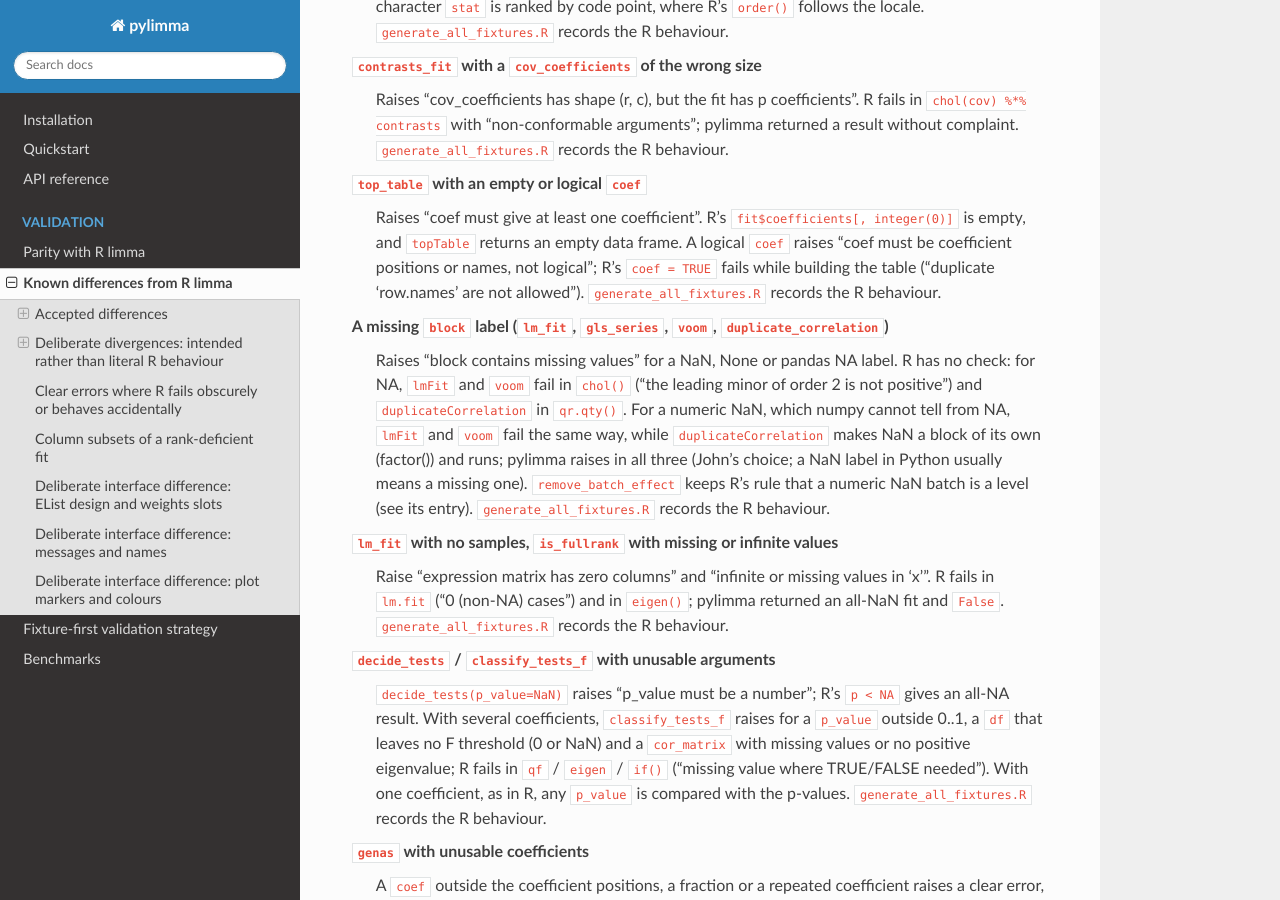
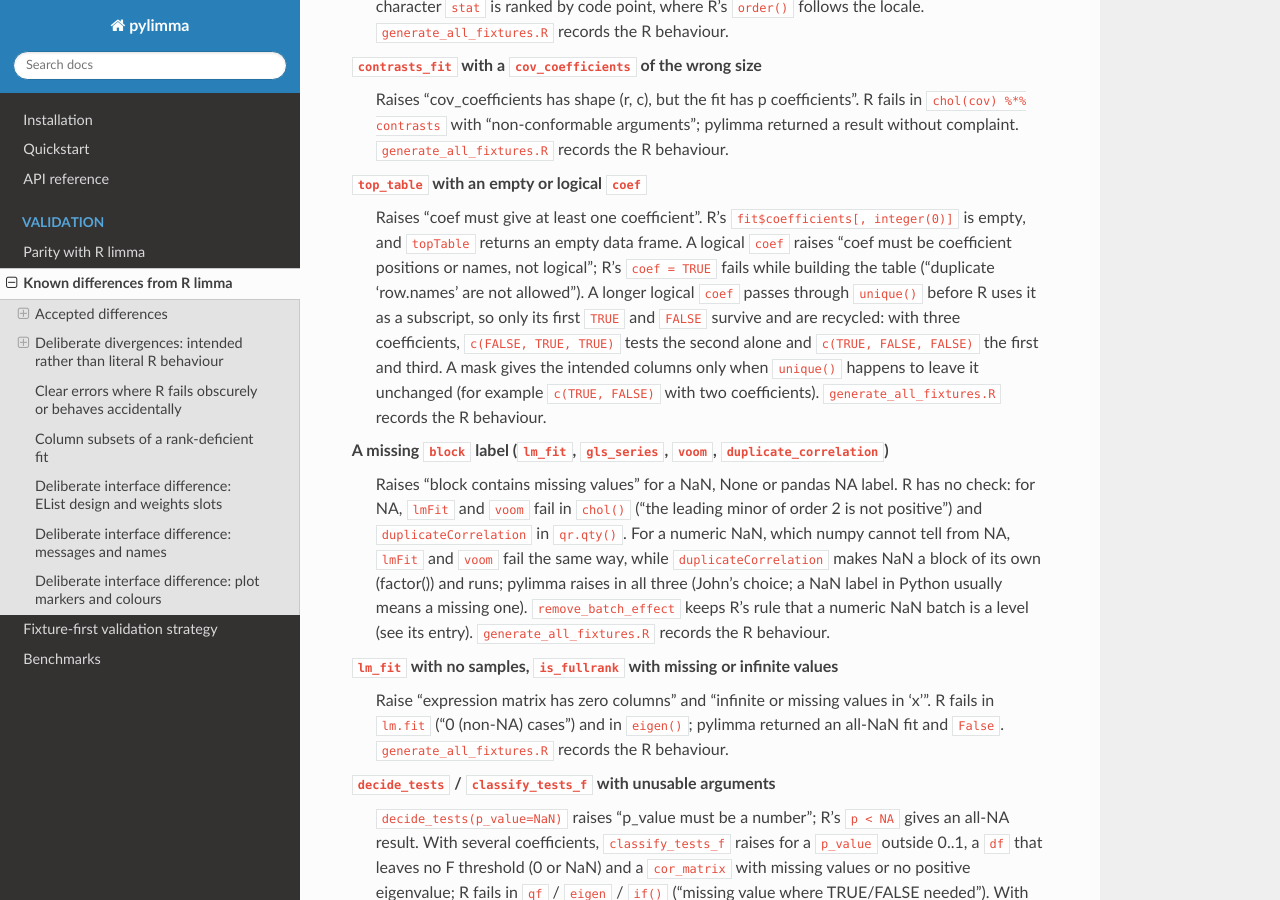
Before and after one commit to john-mulvey/pylimma, a Sphinx documentation site: the page built from docs/validation/known_differences.rst, in a window 1280 px wide and 900 px high, scrolled down 9011 px. Built offline with Sphinx 7.4.7 and the Read the Docs theme 3.1.0, drawn with Linux system fonts in a browser that asks for light colours; pages that are not in the unit, such as notebooks, are missing from menus.

Commit message:
top_table: record how R mangles a logical coef
R passes a logical coef through unique() before subscripting, so a mask
keeps only its first TRUE and FALSE: c(FALSE, TRUE, TRUE) tests column 2
alone. pylimma's error for a logical coef stays; the known difference
now says why, with an R record.

Pre-release verification: KD3 E9b

```diff
--- a/docs/validation/known_differences.rst
+++ b/docs/validation/known_differences.rst
@@ -487,8 +487,14 @@ Logical subscripts of the wrong length (``EList`` / ``MArrayLM`` subsetting)
     an empty data frame. A logical ``coef`` raises "coef must be
     coefficient positions or names, not logical"; R's ``coef = TRUE``
     fails while building the table ("duplicate 'row.names' are not
-    allowed"). ``generate_all_fixtures.R`` records the R
-    behaviour.
+    allowed"). A longer logical ``coef`` passes through ``unique()``
+    before R uses it as a subscript, so only its first ``TRUE`` and
+    ``FALSE`` survive and are recycled: with three coefficients,
+    ``c(FALSE, TRUE, TRUE)`` tests the second alone and
+    ``c(TRUE, FALSE, FALSE)`` the first and third. A mask gives the
+    intended columns only when ``unique()`` happens to leave it unchanged
+    (for example ``c(TRUE, FALSE)`` with two coefficients).
+    ``generate_all_fixtures.R`` records the R behaviour.
 
 A missing ``block`` label (``lm_fit``, ``gls_series``, ``voom``, ``duplicate_correlation``)
     Raises "block contains missing values" for a NaN, None or pandas NA
```
Also changed, not shown: 1 other file.
